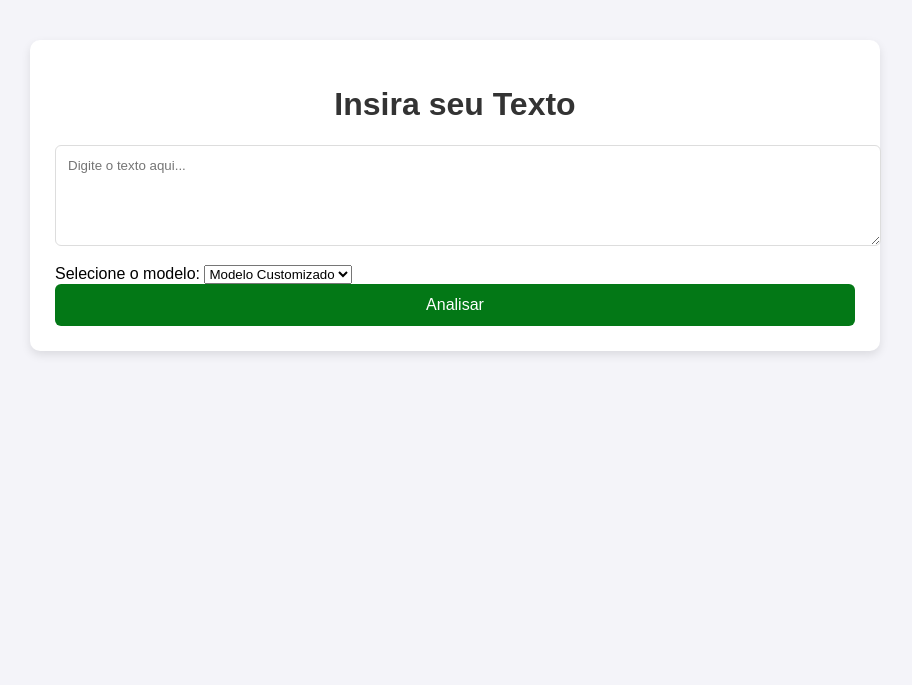
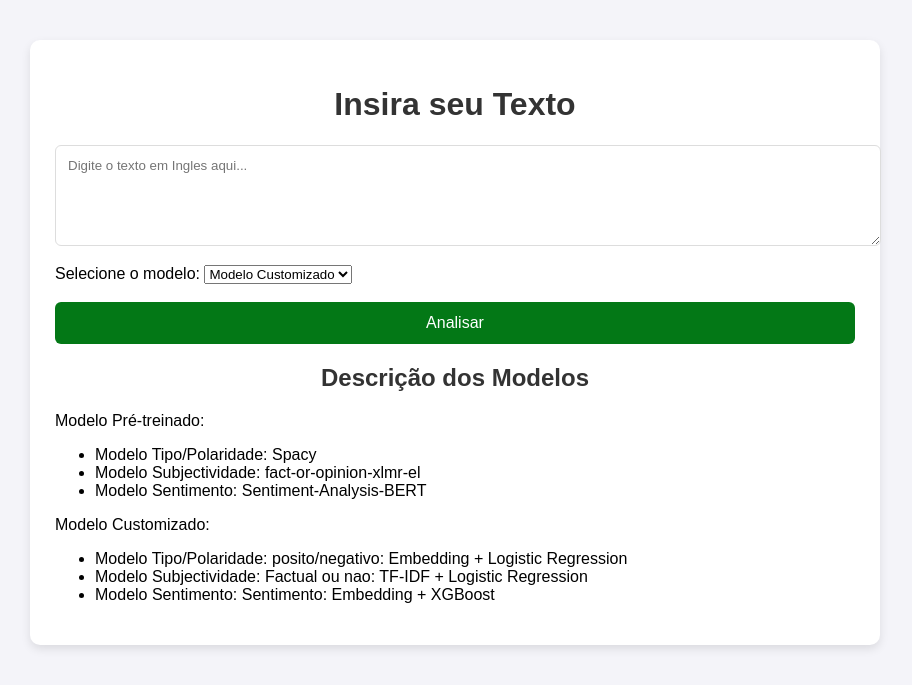
Before and after one commit to EnmanuelMartinsAbilheira/Sentiment-Analysis-Speech-Emotion-Recognition, a Flask app: page / in a window 1280 px wide. Shown: the part 139-824 px from the top of the page, without its empty margins (185-1097 px from the left). Before the commit the page ends 494 px from the top, so only its background shows below. Run offline with Flask 3, Linux system fonts and the light colour scheme; parts of the project's set-up code (start-up, migrations or seed data) failed here and were passed over.

Commit message:
update html

```diff
--- a/Project 3/input_view/templates/index.html
+++ b/Project 3/input_view/templates/index.html
@@ -31,7 +31,7 @@
     <div class="container">
         <h1>Insira seu Texto</h1>
         <form method="POST">
-            <textarea name="text" placeholder="Digite o texto aqui..." rows="5" required></textarea>
+            <textarea name="text" placeholder="Digite o texto em Ingles aqui..." rows="5" required></textarea>
 
             <div class="model-selection">
                 <label for="model_type">Selecione o modelo:</label>
@@ -41,8 +41,30 @@
                 </select>
             </div>
 
+            <br>
             <button type="submit">Analisar</button>
         </form>
+
+
+        <div>
+            <h2>Descrição dos Modelos</h2>
+            <p>Modelo Pré-treinado: </p>
+            <ul>
+                <li>Modelo Tipo/Polaridade: Spacy</li>
+                <li>Modelo Subjectividade: fact-or-opinion-xlmr-el </li>
+                <li>Modelo Sentimento: Sentiment-Analysis-BERT</li>
+            </ul>
+
+            <p>Modelo Customizado: </p>
+            <ul>
+                <li>Modelo Tipo/Polaridade: posito/negativo: Embedding + Logistic Regression </li>
+                <li>Modelo Subjectividade: Factual ou nao: TF-IDF + Logistic Regression </li>
+                <li>Modelo Sentimento: Sentimento: Embedding + XGBoost </li>
+            </ul>
+
+        </div>
+
+
     </div>
 </body>
 </html>
```
Also changed, not shown: Project 3/input_view/templates/result.html (+20 -1 lines).
